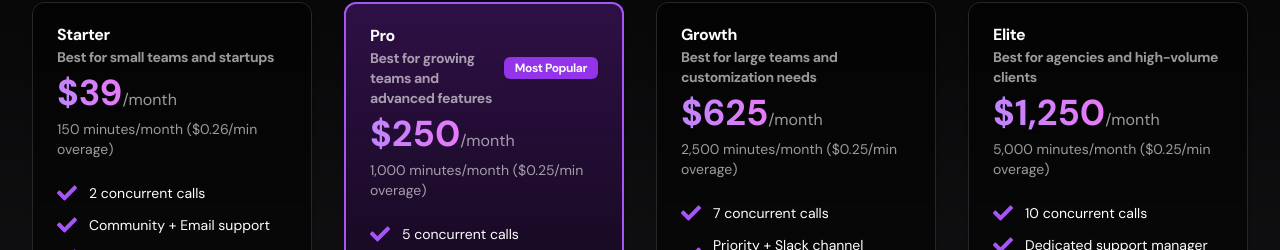
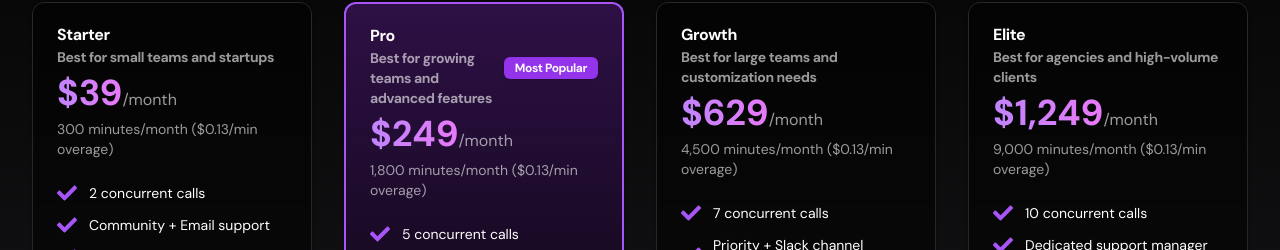
Before and after one commit to kenixgamer/dialoftai, a React (Vite) app: page /pricing in a window 1280 px wide. Shown: the part 268-518 px from the top of the page. Built offline with nearby package versions, Linux system fonts and the light colour scheme.

Commit message:
Update PricingPage.tsx

```diff
--- a/src/components/PricingPage.tsx
+++ b/src/components/PricingPage.tsx
@@ -46,14 +46,14 @@ const PricingCard = ({ tier, price, period, minutes, features, highlight, subtit
 const PricingPage = () => {
   const [billingPeriod, setBillingPeriod] = useState<'monthly' | 'annual'>('monthly');
 
-  const monthlyPlans: any[] = [
+  const monthlyPlans: PricingPlan[] = [
     {
       tier: 'Starter',
       price: '39',
       period: 'month',
       planId: 'starter',
       subtitle: 'Best for small teams and startups',
-      minutes: '150 minutes/month ($0.26/min overage)',
+      minutes: '300 minutes/month ($0.13/min overage)',
       features: [
         '2 concurrent calls',
         'Community + Email support',
@@ -62,11 +62,11 @@ const PricingPage = () => {
     },
     {
       tier: 'Pro',
-      price: '250',
+      price: '249',
       period: 'month',
       planId: 'professional',
       subtitle: 'Best for growing teams and advanced features',
-      minutes: '1,000 minutes/month ($0.25/min overage)',
+      minutes: '1,800 minutes/month ($0.13/min overage)',
       features: [
         '5 concurrent calls',
         'Email + Priority support',
@@ -77,11 +77,11 @@ const PricingPage = () => {
     },
     {
       tier: 'Growth',
-      price: '625',
+      price: '629',
       period: 'month',
       planId: 'growth',
       subtitle: 'Best for large teams and customization needs',
-      minutes: '2,500 minutes/month ($0.25/min overage)',
+      minutes: '4,500 minutes/month ($0.13/min overage)',
       features: [
         '7 concurrent calls',
         'Priority + Slack channel support',
@@ -92,11 +92,11 @@ const PricingPage = () => {
     },
     {
       tier: 'Elite',
-      price: '1,250',
+      price: '1,249',
       period: 'month',
       planId: 'elite',
       subtitle: 'Best for agencies and high-volume clients',
-      minutes: '5,000 minutes/month ($0.25/min overage)',
+      minutes: '9,000 minutes/month ($0.13/min overage)',
       features: [
         '10 concurrent calls',
         'Dedicated support manager',
@@ -107,14 +107,14 @@ const PricingPage = () => {
     }
   ];
 
-  const annualPlans: any[] = [
+  const annualPlans: PricingPlan[] = [
     {
       tier: 'Starter',
       price: '35',
       period: 'month, billed annually',
       planId: 'starter',
       subtitle: 'Best for small teams and startups',
-      minutes: '150 minutes/month ($0.26/min overage)',
+      minutes: '300 minutes/month ($0.13/min overage)',
       features: [
         '2 concurrent calls',
         'Community + Email support',
@@ -123,11 +123,11 @@ const PricingPage = () => {
     },
     {
       tier: 'Pro',
-      price: '223',
+      price: '219',
       period: 'month, billed annually',
       planId: 'professional',
       subtitle: 'Best for growing teams and advanced features',
-      minutes: '1,000 minutes/month ($0.25/min overage)',
+      minutes: '1,800 minutes/month ($0.13/min overage)',
       features: [
         '5 concurrent calls',
         'Email + Priority support',
```
